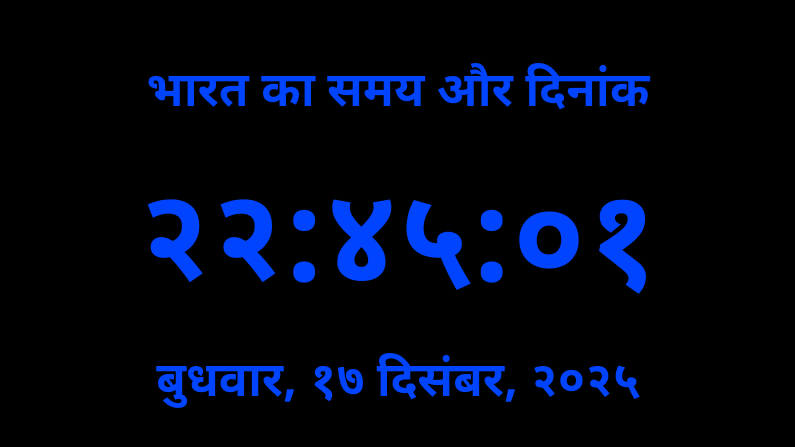
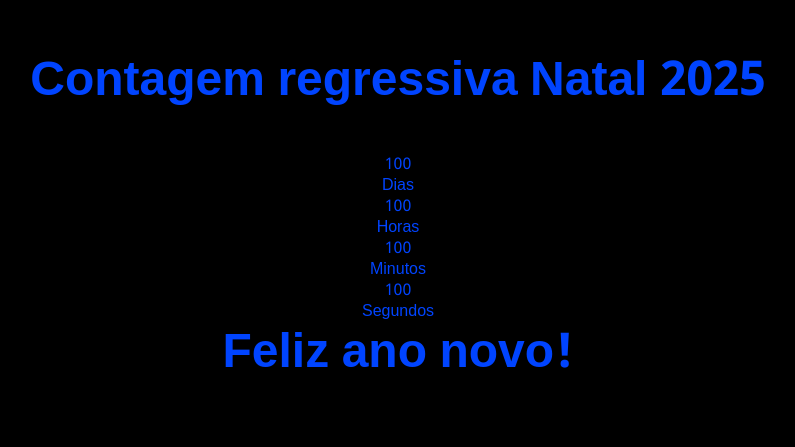
Before and after one commit to julioaires123/india2, a plain HTML site: page index.html in a window 1280 px wide. Shown: the part 161-608 px from the top of the page, without its empty margins (242-1037 px from the left). Drawn offline with Linux system fonts and the light colour scheme.

Commit message:
Update index.html

```diff
--- a/index.html
+++ b/index.html
@@ -1,17 +1,33 @@
 <!DOCTYPE html>
-<html lang="hi">
+<html lang="en">
 <head>
-    <meta charset="UTF-8" />
-    <meta http-equiv="X-UA-Compatible" content="IE=edge" />
-    <meta name="viewport" content="width=device-width, initial-scale=1" />
-    <title>भारत का समय और दिनांक</title>
-    <link rel="stylesheet" href="style.css" />
+    <meta charset="UTF-8">
+    <meta http-equiv="X-UA-Compatible" content="IE=edge">
+    <meta name="viewport" content="width=device-width, initial-scale=1.0">
+    <link rel="stylesheet" href="style.css">
+    <title>Contagem regressiva Natal 2025</title>
 </head>
 <body>
-    <h1>भारत का समय और दिनांक</h1>
-    <div id="relogio01"></div>
-    <div id="date"></div>
-
-    <script src="script.js"></script>
+    <h1>Contagem regressiva Natal 2025</h1>
+    <div class="timer">
+        <div class="countdown-container">
+            <div class="time Dias">100</div>
+            <span class="text">Dias</span>
+        </div>
+        <div class="countdown-container">
+            <div class="time Horas">100</div>
+            <span class="text">Horas</span>
+        </div>
+        <div class="countdown-container">
+            <div class="time Minutos">100</div>
+            <span class="text">Minutos</span>
+        </div>
+        <div class="countdown-container">
+            <div class="time Segundos">100</div>
+            <span class="text">Segundos</span>
+        </div>
+    </div>
+    <h1 class="feliz">Feliz ano novo!</h1>
+    <script src="app.js"></script>
 </body>
 </html>
```
